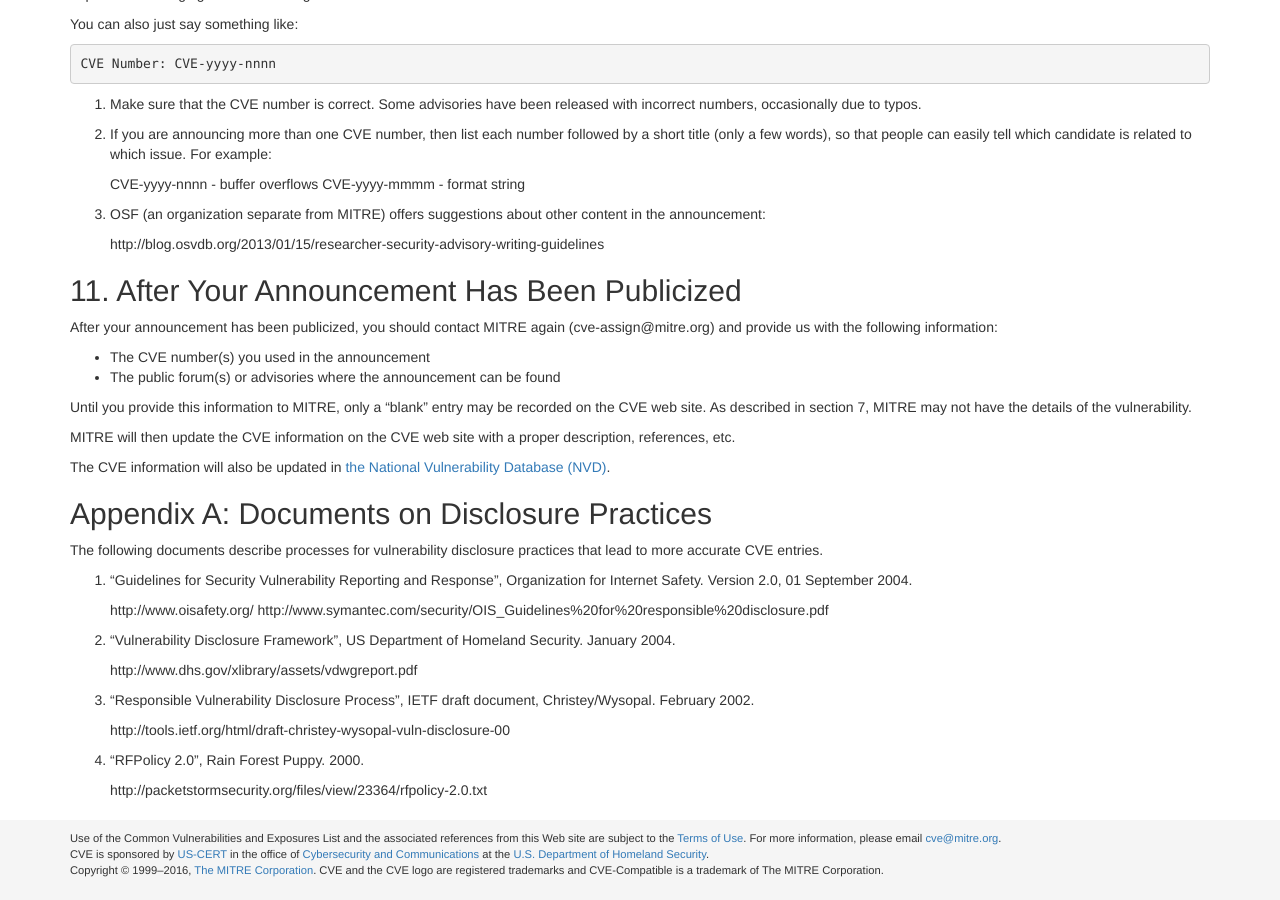
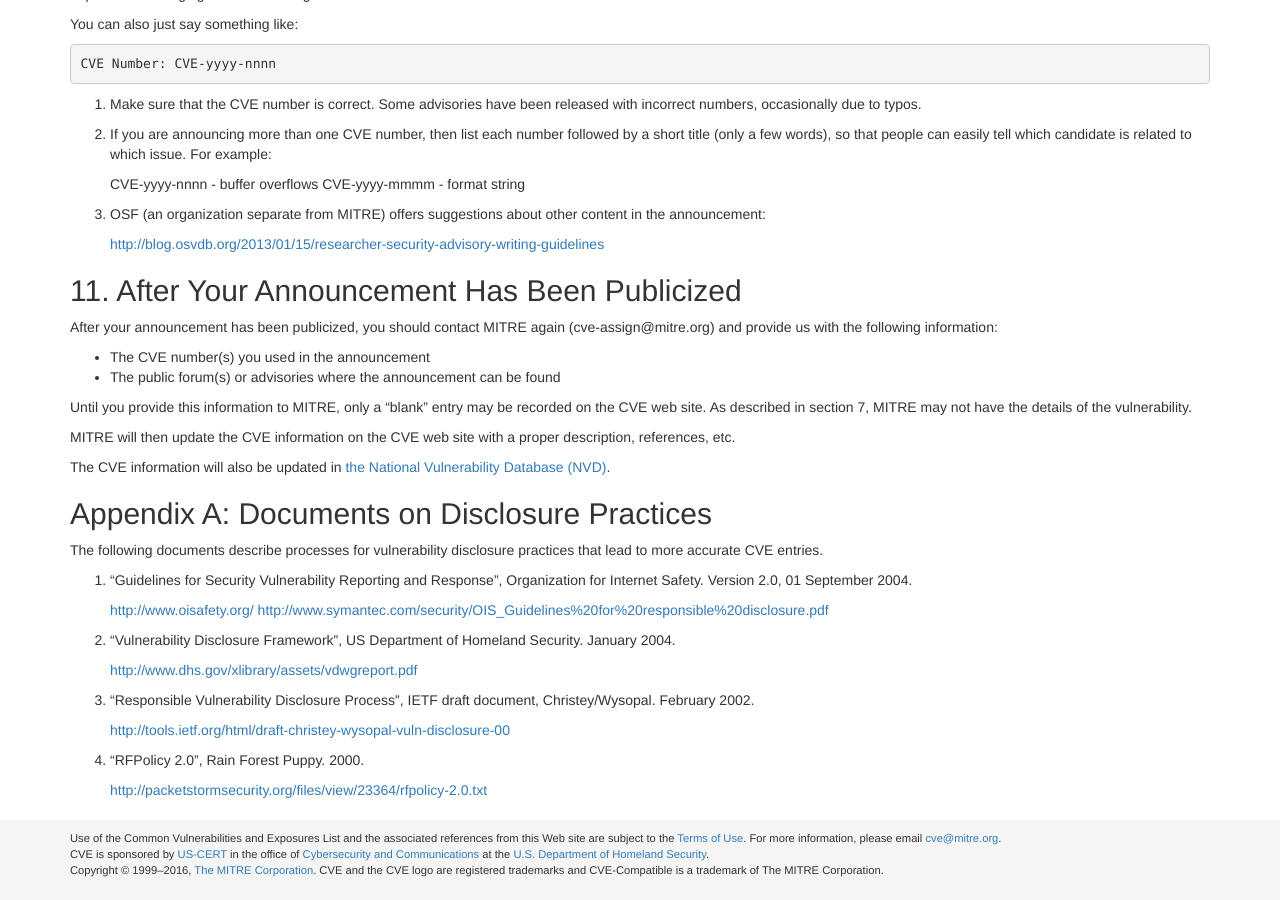
Before and after one commit to CVEProject/cveproject.github.io, a Jekyll site: the page built from requester/reservation-guidelines.md, in a window 1280 px wide and 900 px high, scrolled down 4660 px. Built offline with Jekyll 4.4.1, drawn with Linux system fonts in a browser that asks for light colours; nearby versions of some CDN libraries; part of the change alters nothing that is shown.

Commit message:
minor edit - format links in appendix

```diff
--- a/requester/reservation-guidelines.md
+++ b/requester/reservation-guidelines.md
@@ -366,7 +366,7 @@ You can also just say something like:
 3. OSF (an organization separate from MITRE) offers suggestions about
    other content in the announcement:
 
-    http://blog.osvdb.org/2013/01/15/researcher-security-advisory-writing-guidelines
+    [http://blog.osvdb.org/2013/01/15/researcher-security-advisory-writing-guidelines](http://blog.osvdb.org/2013/01/15/researcher-security-advisory-writing-guidelines)
 
 
 ## 11. After Your Announcement Has Been Publicized
@@ -399,19 +399,19 @@ disclosure practices that lead to more accurate CVE entries.
 1.  "Guidelines for Security Vulnerability Reporting and Response",
     Organization for Internet Safety.  Version 2.0, 01 September 2004.
 
-      http://www.oisafety.org/
-      http://www.symantec.com/security/OIS_Guidelines%20for%20responsible%20disclosure.pdf
+      [http://www.oisafety.org/](http://www.oisafety.org/)
+      [http://www.symantec.com/security/OIS_Guidelines%20for%20responsible%20disclosure.pdf](http://www.symantec.com/security/OIS_Guidelines%20for%20responsible%20disclosure.pdf)
 
 2. "Vulnerability Disclosure Framework", US Department of Homeland
     Security.  January 2004.
 
-      http://www.dhs.gov/xlibrary/assets/vdwgreport.pdf
+      [http://www.dhs.gov/xlibrary/assets/vdwgreport.pdf](http://www.dhs.gov/xlibrary/assets/vdwgreport.pdf)
 
 3. "Responsible Vulnerability Disclosure Process", IETF draft
    document, Christey/Wysopal.  February 2002.
 
-      http://tools.ietf.org/html/draft-christey-wysopal-vuln-disclosure-00
+      [http://tools.ietf.org/html/draft-christey-wysopal-vuln-disclosure-00](http://tools.ietf.org/html/draft-christey-wysopal-vuln-disclosure-00)
 
 4. "RFPolicy 2.0", Rain Forest Puppy.  2000.
 
-      http://packetstormsecurity.org/files/view/23364/rfpolicy-2.0.txt
+      [http://packetstormsecurity.org/files/view/23364/rfpolicy-2.0.txt](http://packetstormsecurity.org/files/view/23364/rfpolicy-2.0.txt)
```
